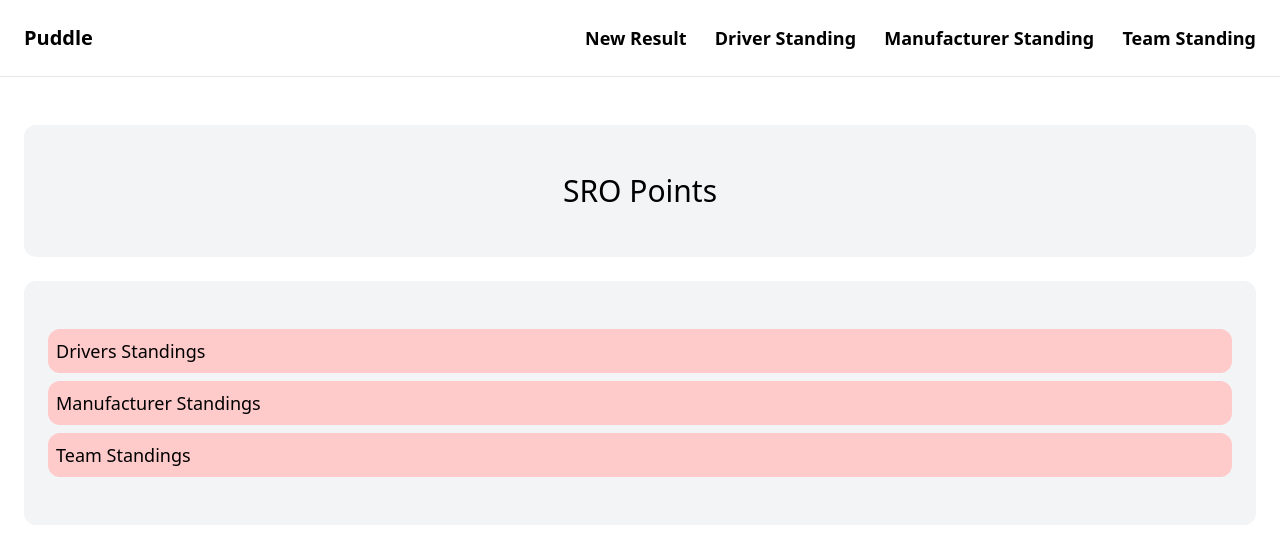
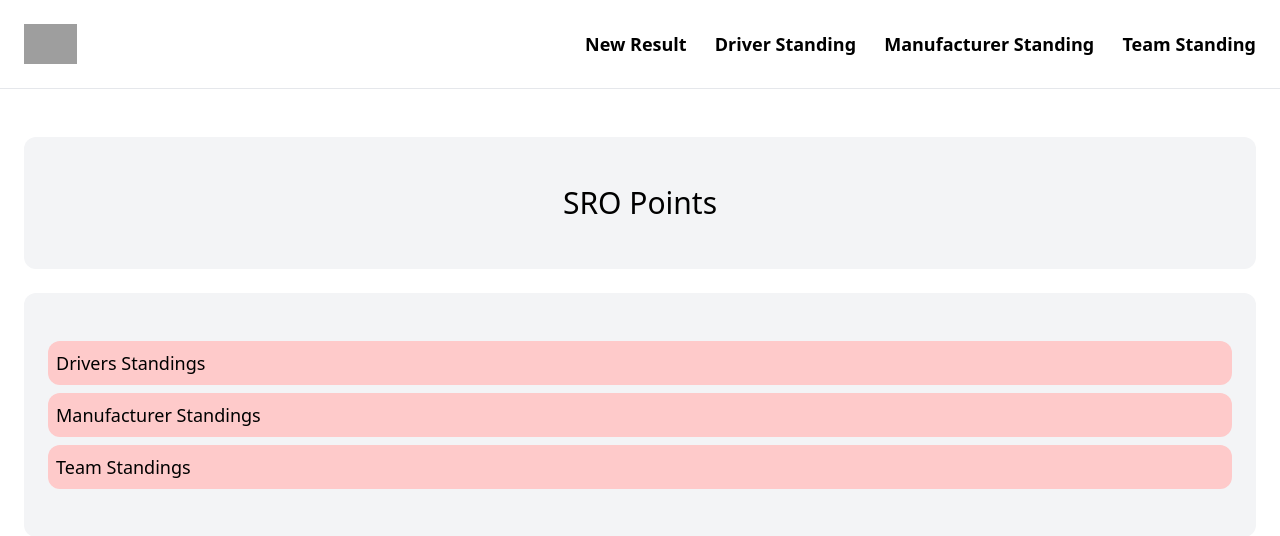
Before and after one commit to woobrendan/points_calculator, a Django app: page / in a window 1280 px wide. Shown: the top 536 px of the page. Run offline with Django 4.2, Linux system fonts and the light colour scheme; some libraries are stand-ins or nearby versions; grey boxes are pictures that could not be loaded.

Commit message:
change nav bar puddle title to be image for SRO logo and link to homepage

```diff
--- a/points_calculator/core/templates/core/base.html
+++ b/points_calculator/core/templates/core/base.html
@@ -11,7 +11,13 @@
     </head>
     <body>
         <nav class="py-6 px-6 flex justify-between items-center border-b border-gray-200">
-            <a href="/" class="text-xl font-semibold">Puddle </a>
+            <a href="/" class="text-xl font-semibold">
+                <img
+                    src="https://upload.wikimedia.org/wikipedia/commons/thumb/b/ba/SRO_Motorsports_Group_logo.svg/1200px-SRO_Motorsports_Group_logo.svg.png"
+                    alt="SRO Motorsports"
+                    class="object-fit h-10 w-15"
+                >
+            </a>
             <div class="space-x-6">
                 <a href="#" class="text-lg font-semibold hover:text-gray-500">New Result</a>
                 <a href="#" class="text-lg font-semibold hover:text-gray-500">Driver Standing</a>
```
